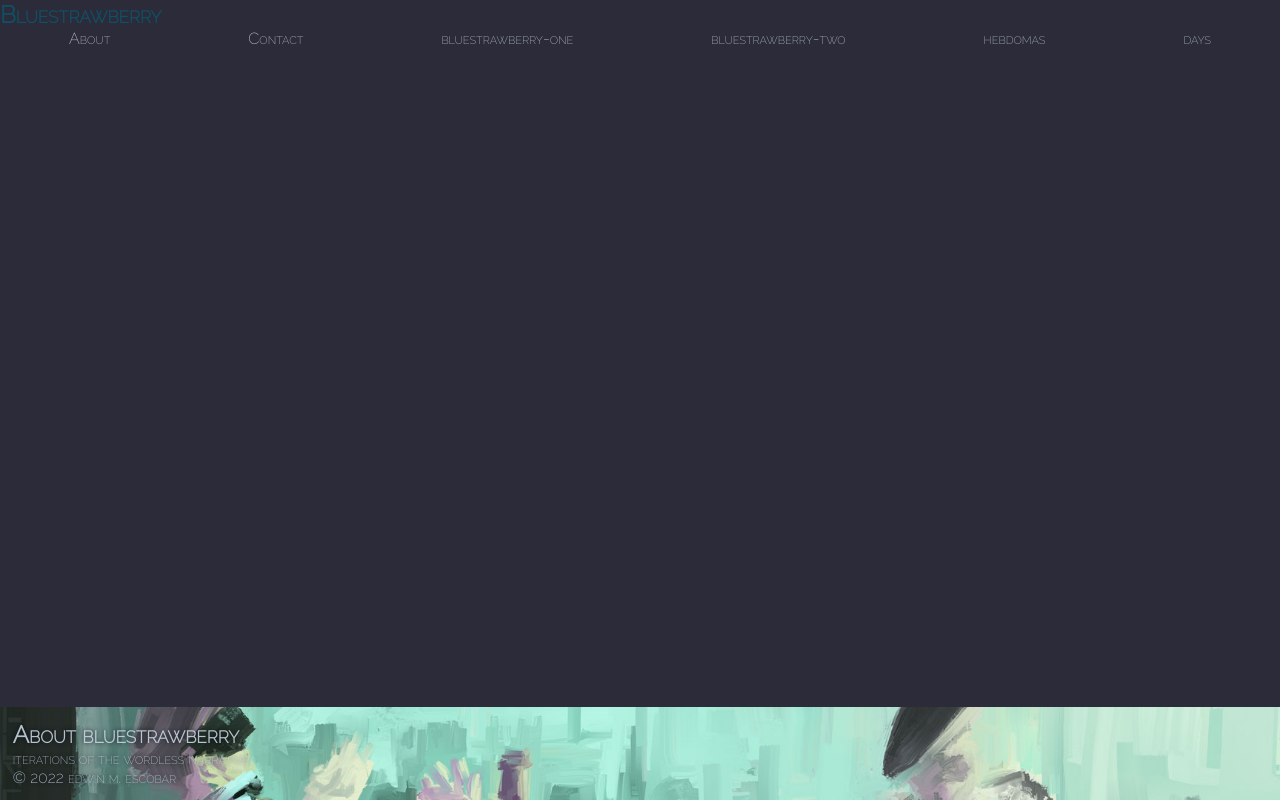
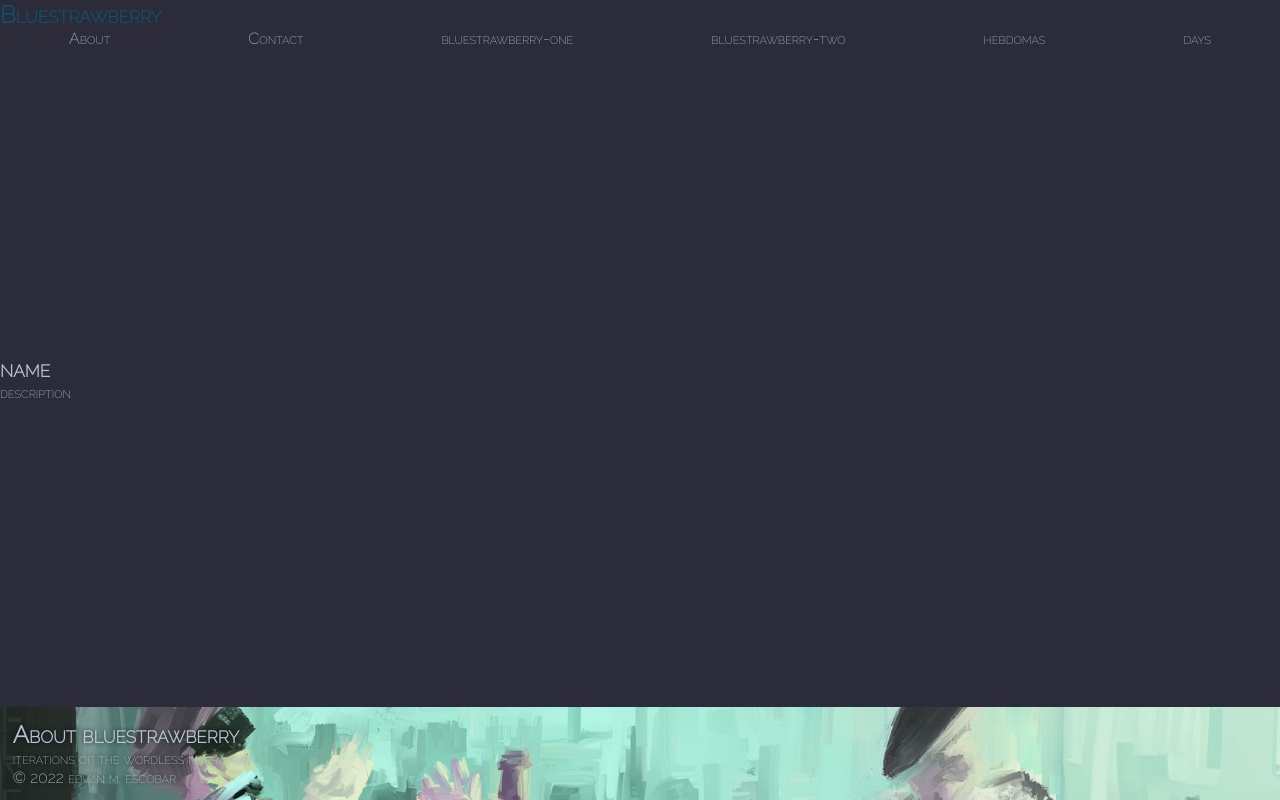
Before and after one commit to escowin/bluestrawberry, a React (Create React App) app: page / in a window 1280 px wide. Built offline with nearby package versions, Linux system fonts and the light colour scheme.

Commit message:
+ <Gallery>

```diff
--- a/src/App.js
+++ b/src/App.js
@@ -2,12 +2,15 @@
 import './App.css';
 import About from './components/About';
 import Nav from './components/Nav';
+import Gallery from './components/Gallery';
 
 function App() {
   return (
     <div id='body' className='flex-column'>
       <Nav/>
-      <main></main>
+      <main>
+        <Gallery/>
+      </main>
       <About/>
     </div>
   );
--- /dev/null
+++ b/src/components/Gallery/index.js
@@ -0,0 +1,12 @@
+import React from 'react';
+
+function Gallery() {
+    return (
+        <section>
+            <h1>name</h1>
+            <p>description</p>
+        </section>
+    );
+}
+
+export default Gallery;
```
